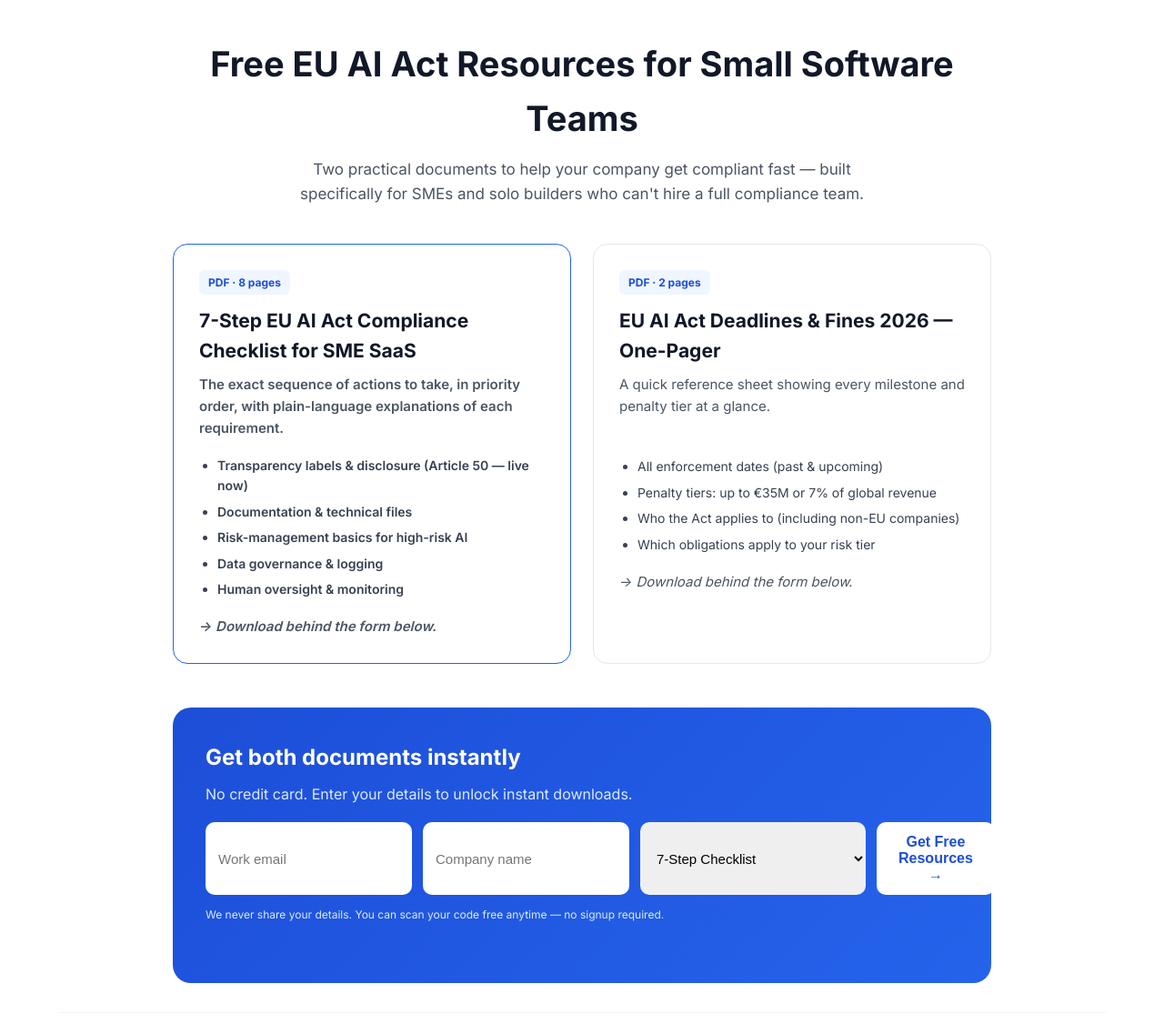
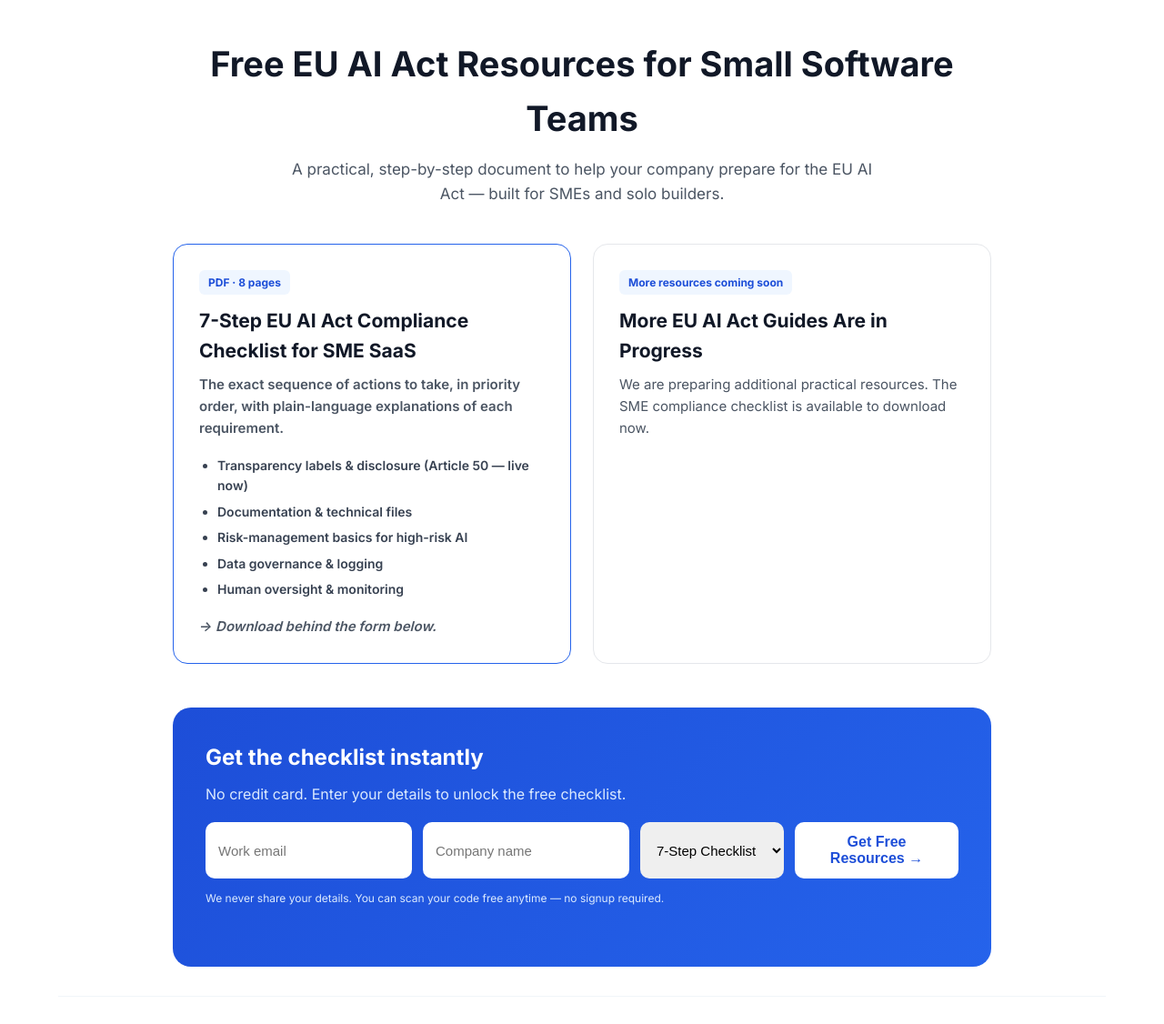
Before and after one commit to vanshgopal/ai-compliance-shield, a FastAPI app: page /resources in a window 1280 px wide. Shown: the part 89-1215 px from the top of the page at 91% size. Run offline with FastAPI, Linux system fonts and the light colour scheme.

Commit message:
Fix resources page to offer only available PDF download (#4)

```diff
--- a/frontend/templates/resources.html
+++ b/frontend/templates/resources.html
@@ -73,7 +73,7 @@
         <div class="res-page">
             <div class="res-hero">
                 <h1>Free EU AI Act Resources for Small Software Teams</h1>
-                <p>Two practical documents to help your company get compliant fast — built specifically for SMEs and solo builders who can't hire a full compliance team.</p>
+                <p>A practical, step-by-step document to help your company prepare for the EU AI Act — built for SMEs and solo builders.</p>
             </div>
 
             <div class="res-grid">
@@ -91,29 +91,20 @@
                     <p><em>→ Download behind the form below.</em></p>
                 </div>
                 <div class="res-card">
-                    <span class="res-doc">PDF · 2 pages</span>
-                    <h2>EU AI Act Deadlines &amp; Fines 2026 — One-Pager</h2>
-                    <p>A quick reference sheet showing every milestone and penalty tier at a glance.</p>
-                    <ul>
-                        <li>All enforcement dates (past &amp; upcoming)</li>
-                        <li>Penalty tiers: up to €35M or 7% of global revenue</li>
-                        <li>Who the Act applies to (including non-EU companies)</li>
-                        <li>Which obligations apply to your risk tier</li>
-                    </ul>
-                    <p><em>→ Download behind the form below.</em></p>
+                    <span class="res-doc">More resources coming soon</span>
+                    <h2>More EU AI Act Guides Are in Progress</h2>
+                    <p>We are preparing additional practical resources. The SME compliance checklist is available to download now.</p>
                 </div>
             </div>
 
             <div class="gate">
-                <h2>Get both documents instantly</h2>
-                <p>No credit card. Enter your details to unlock instant downloads.</p>
+                <h2>Get the checklist instantly</h2>
+                <p>No credit card. Enter your details to unlock the free checklist.</p>
                 <form class="gate-form" id="resForm">
                     <input type="email" id="resEmail" placeholder="Work email" required>
                     <input type="text" id="resCompany" placeholder="Company name" required>
                     <select id="resDoc">
                         <option value="checklist">7-Step Checklist</option>
-                        <option value="onepager">Deadlines &amp; Fines One-Pager</option>
-                        <option value="both">Both documents</option>
                     </select>
                     <button type="submit" class="btn">Get Free Resources →</button>
                 </form>
@@ -172,9 +163,7 @@
                 });
                 const leadResult = await leadResponse.json();
                 if (!leadResponse.ok || !leadResult.success) throw new Error('Could not save request');
-                const targets = doc === 'both'
-                    ? ['/api/resource/checklist.pdf', '/api/resource/onepager.pdf']
-                    : [doc === 'onepager' ? '/api/resource/onepager.pdf' : '/api/resource/checklist.pdf'];
+                const targets = ['/api/resource/checklist.pdf'];
                 msg.textContent = 'Your download' + (targets.length > 1 ? 's are' : ' is') + ' ready.';
                 targets.forEach(function (target, index) {
                     window.setTimeout(function () {
```
